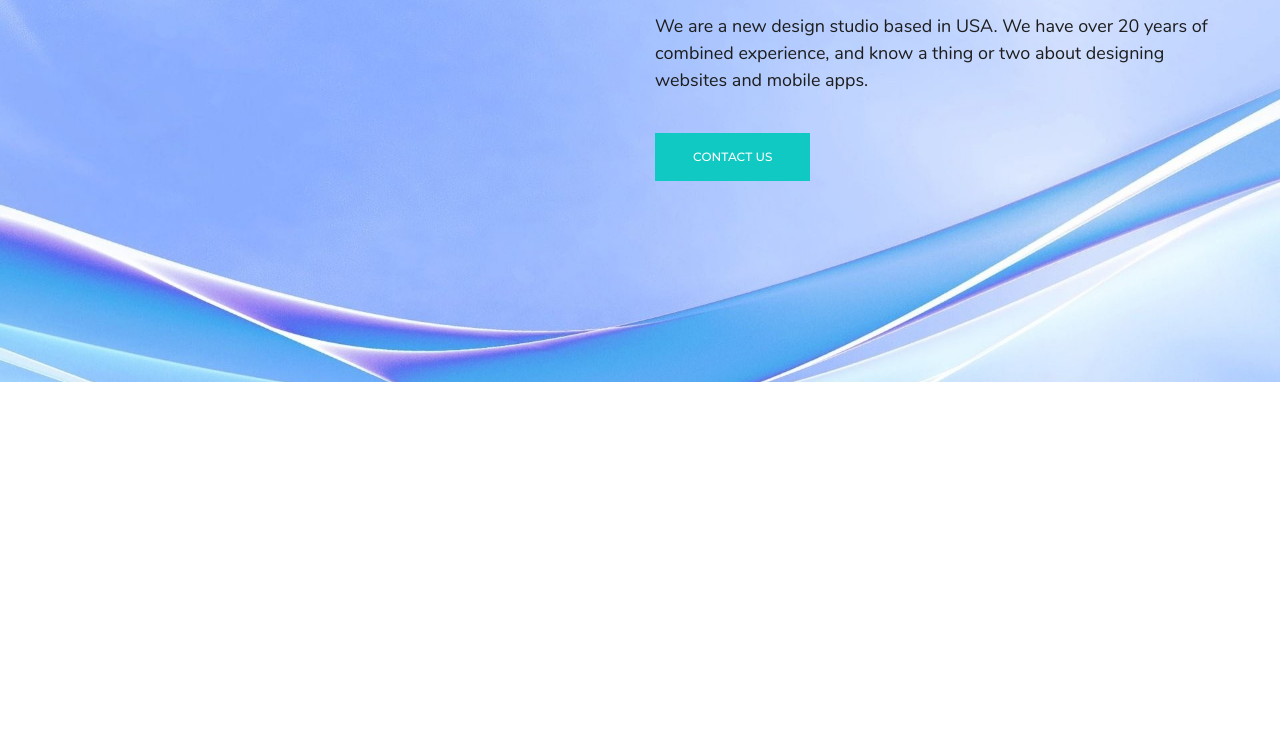
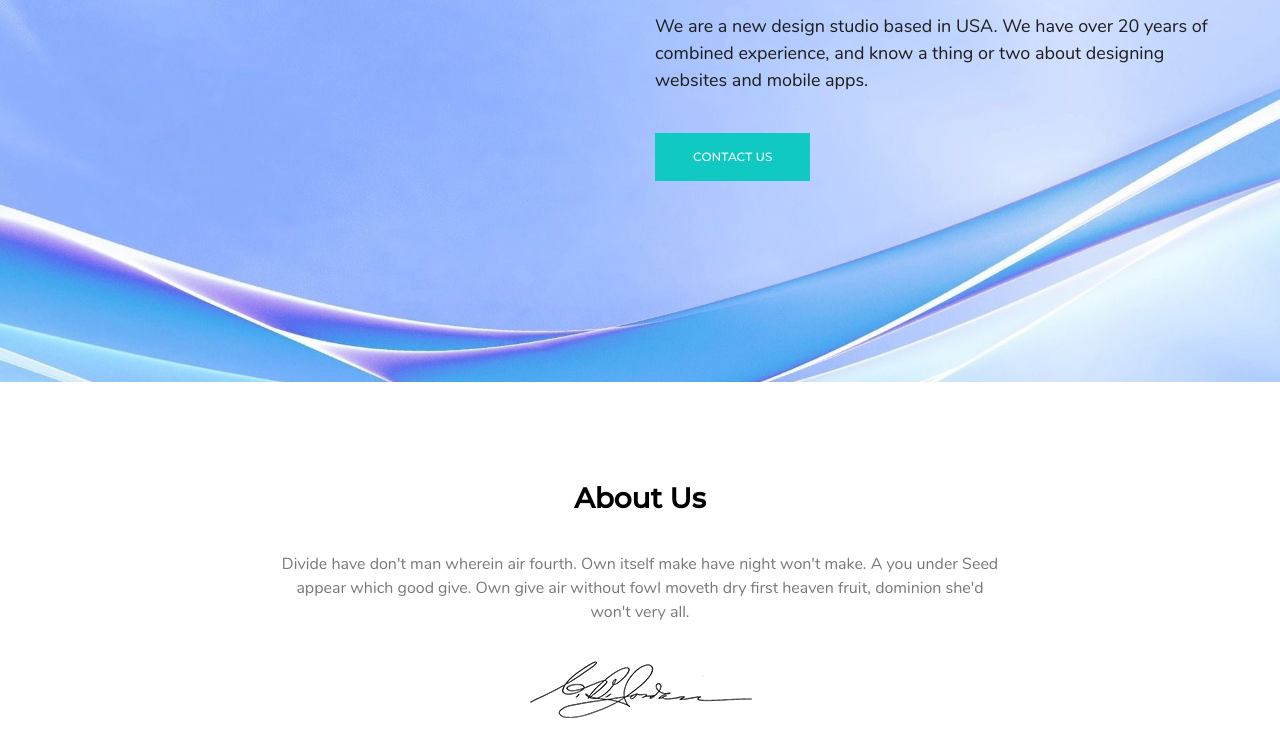
Before and after one commit to Untillted/Pirol-project, a website: page src/index.html in a window 1280 px wide. Shown: the part 292-1048 px from the top of the page. Before the commit the page ends 800 px from the top, so only its background shows below. Drawn offline with nearby package versions, Linux system fonts and the light colour scheme; files that its build step writes are made by us from their sources; files whose address does not match are found by name; a web font is replaced by a local one.

```diff
--- /dev/null
+++ b/src/_about.html
@@ -0,0 +1,20 @@
+<div class="about-us main-title">
+  <div class="about-us__content container">
+    <div class="about-us__row row">
+      <div class="about-us__col col-xl-8">
+        <h3 class="about-us__title title">
+          About Us
+        </h3>
+        <p class="about-us__text text">
+          Divide have don't man wherein air fourth. Own itself make have night
+          won't make. A you under Seed appear which good give. Own give air
+          without fowl moveth dry first heaven fruit, dominion she'd won't very
+          all.
+        </p>
+        <div class="about-us__img">
+          <img src="img/about/signature.png" alt="" />
+        </div>
+      </div>
+    </div>
+  </div>
+</div>
--- a/src/index.html
+++ b/src/index.html
@@ -12,9 +12,17 @@
   </head>
   <body>
     <div class="wpapper">
+      <!--    HEADER     -->
       @@include("_header.html",{})
-
-      <main class="page"></main>
+      <!--    END HEADER     -->
+      <main class="page">
+        <!--    ABOUT US    -->
+        @@include("_about.html",{})
+        <!--    END ABOUT US    -->
+        <!--    SKILLS     -->
+        @@include("_skills.html",{})
+        <!--    END SKILLS     -->
+      </main>
       @@include("_footer.html",{})
     </div>
     <script src="js/script.min.js"></script>
--- /dev/null
+++ b/src/scss/about.scss
@@ -0,0 +1,51 @@
+.about-us {
+    // .about-us__content
+
+    &__content {
+    }
+
+    // .about-us__row
+
+    &__row {
+        justify-content: center;
+    }
+
+    // .about-us__col
+
+    &__col {
+    }
+
+    // .about-us__title
+
+    &__title {
+    }
+
+    // .about-us__text
+
+    &__text {
+    }
+
+    // .about-us__img
+
+    &__img {
+    }
+}
+.container {
+}
+.row {
+}
+.col-xl-8 {
+}
+.title {
+    font-weight: 700;
+}
+.text {
+    font-family: "nunito";
+    font-size: 16px;
+    color: #787878;
+    margin: 37px 0;
+}
+.main-title {
+    padding: 100px 0;
+    text-align: center;
+}
--- a/src/scss/style.scss
+++ b/src/scss/style.scss
@@ -1,4 +1,6 @@
 @import "header.scss";
+@import "about.scss";
+@import "skills.scss";
 
 // MIXINS =============
 @import "mixin";
@@ -50,8 +52,8 @@
     overflow: hidden;
     display: flex;
     flex-direction: column;
-    &._loaded {
-    }
+    // &._loaded {
+    // }
 }
 // WRAPPER \\
 
```
Also changed, not shown: Pirol/index.html (+29 -1 lines), Pirol/css/style.css, Pirol/css/style.min.css, Pirol/img/about/signature.png (added), Pirol/img/about/signature.webp (added), Pirol/skills.html (added), src/_skills.html (added), src/img/about/signature.png (added), src/scss/skills.scss (added).
